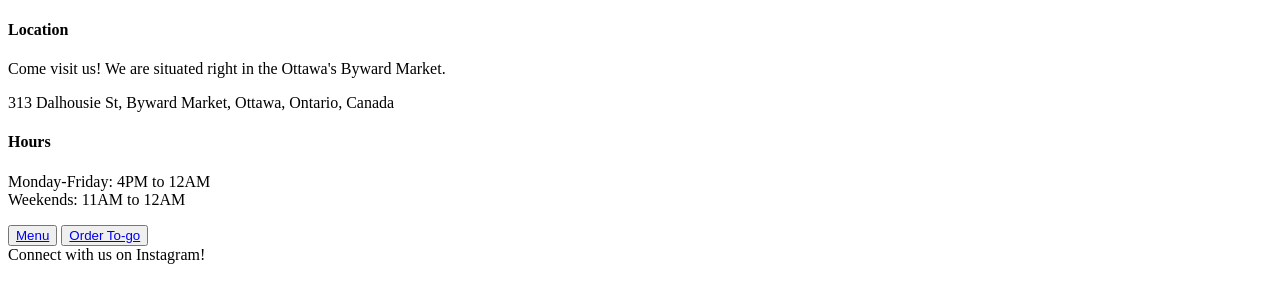
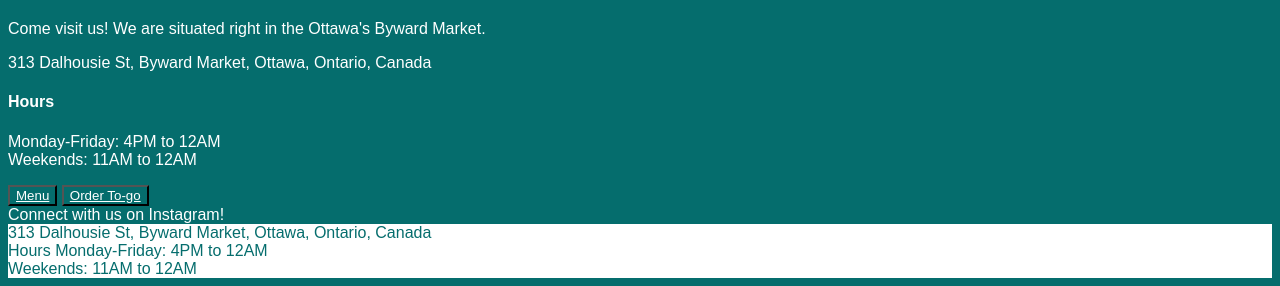
Before and after one commit to Yuretsuu/Assignment-2-Web-Programming, a PHP site: page /HTML/About-Us.html in a window 1280 px wide. Shown: the part 1580-1866 px from the top of the page. Before the commit the page ends 1844 px from the top, so only its background shows below. Run offline with PHP 8.4, Linux system fonts and the light colour scheme.

Commit message:
Added to CSS and Made Footer

```diff
--- a/CSS/main.css
+++ b/CSS/main.css
@@ -1,40 +1,44 @@
-.container:root{
-    background-color: rgb(245, 237, 220);
-    margin: 0;
+*{
+    font-family: sans-serif;
+    background-color: rgb(5, 109, 109);
+    color: white;
 }
 
 
-/* CSS for Index Page */
+.container:root{
+    background-color: rgb(245, 237, 220);
+    margin:0;
+}
 
-
-/* Insert code for Index Page here */
-
-.container:root {
-    background-color: rgb(245, 237, 220);
-    margin: 0;
+header{
+    background-position: center;
+    background-size: 100%;
+    position: fixed;
 }
 
 .nav{
     align-items: center;
     height: 40px;
     transition: transform 1s;
+    width: 100%;
+    height: 40px;
+    position: fixed;
 
 }
 
-.navbar {
+.navbar{
     position: fixed;
     background-color: aqua;
-    width: 100%;
-    height: inherit;
+
 
 }
 
-.navbar:hover {
+.navbar:hover{
     height: 60px;
     position: fixed;
 }
 
-.navbar ul li {
+.navbar ul li{
     list-style: none;
     position: relative;
     padding: 5px;
@@ -42,16 +46,16 @@
 }
 
 .navbar ul li:hover{
-    color: blueviolet;
+    color: rgb(5, 109, 109);
     background-color: white;
     margin: auto;
 }
 
-.navbar ul li a {
+.navbar ul li a{
     text-decoration: none;
 }
 
-.navbar ul li::after {
+.navbar ul li::after{
     content: '';
     background-color: rgb(5, 109, 109);
     transition: 0.5s;
@@ -61,13 +65,22 @@
     margin: auto;
 }
 
-.navbar ul li:hover::after {
+.navbar ul li:hover::after{
     width: 100%;
 }
 
-.nav-disappear {
+.nav-disappear{
     transform: translateY(-100px);
     transition: transform 1s;
+
+}
+
+footer {
+    color: rgb(5, 109, 109);
+    background-color: white;
+    width: 100%;
+    bottom: 0;
+    position: relative;
 
 }
 
--- a/HTML/About-Us.html
+++ b/HTML/About-Us.html
@@ -11,9 +11,7 @@
     <meta name="date" content="2022-11-13">
     <title>Webpage</title>
 </head>
-<body>
-    <div class="container">
-        <!-- About Us Section -->
+<header>
     <nav class="nav">
         <!-- Specific elements in the nav bar will have dropdowns. Nav bar will disappear on scroll down. Scroll up- nav will appear-->
     <div class="navbar">
@@ -24,9 +22,14 @@
             <!-- Drop "Takeout and Delivery"-->
             <li>Order</li>
             <li>Contact Us</li>
+            <li>Map</li>
         </ul>
     </div>
  </nav>
+</header>
+<body>
+    <div class="container">
+        <!-- About Us Section -->
             <!-- Set display to flex -->
             <div class="gallery-about">
                 <!-- Have images float left, as well as padding from the bottom of the viewscreen -->
@@ -80,5 +83,12 @@
         </div>
         <footer class="footer">
             <!-- Content to be determined -->
+            313 Dalhousie St, Byward Market, Ottawa, Ontario, Canada
+            <br>
+            Hours
+                <!-- Make sure this is formatted vertically exactly like how the texts are formatted right now. -->
+                Monday-Friday: 4PM to 12AM <br>
+                    Weekends: 11AM to 12AM
+
         </footer>
 </body>
```
Lines whose indentation alone changed are shown as unchanged.
